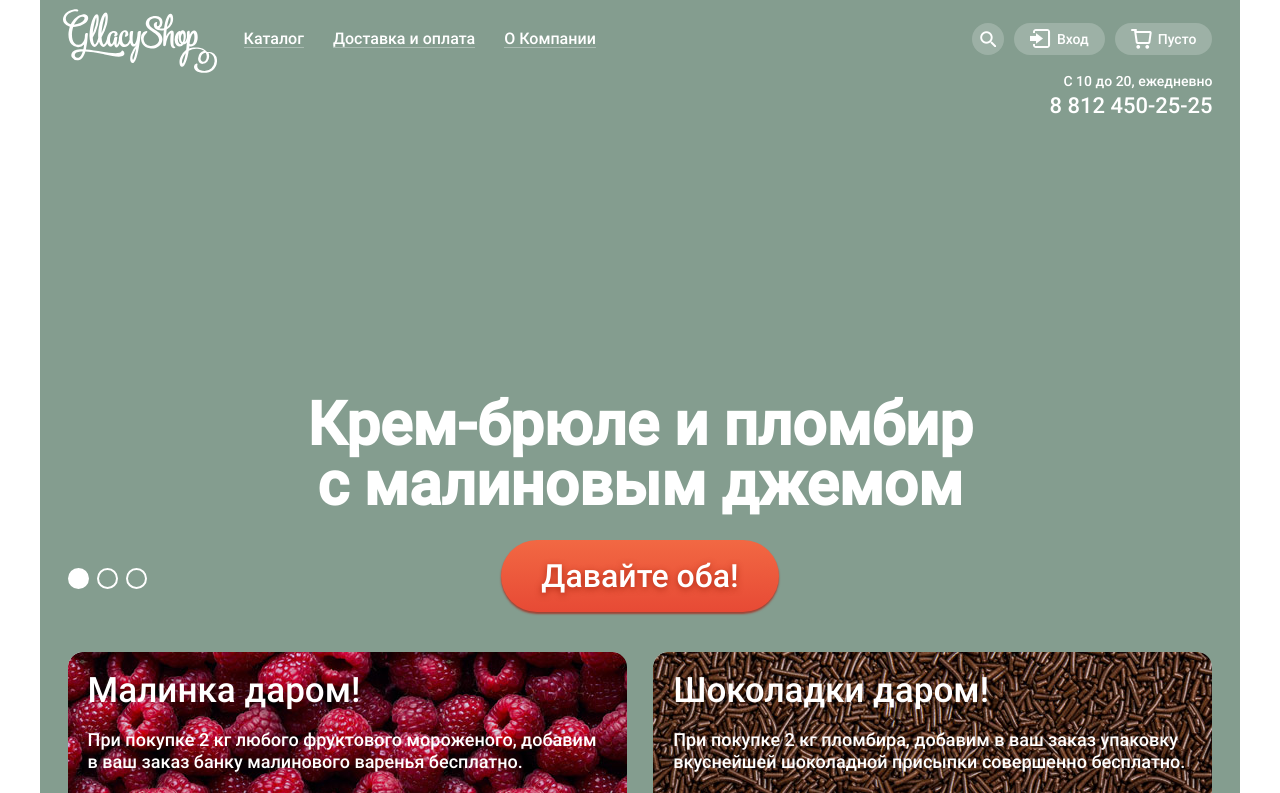
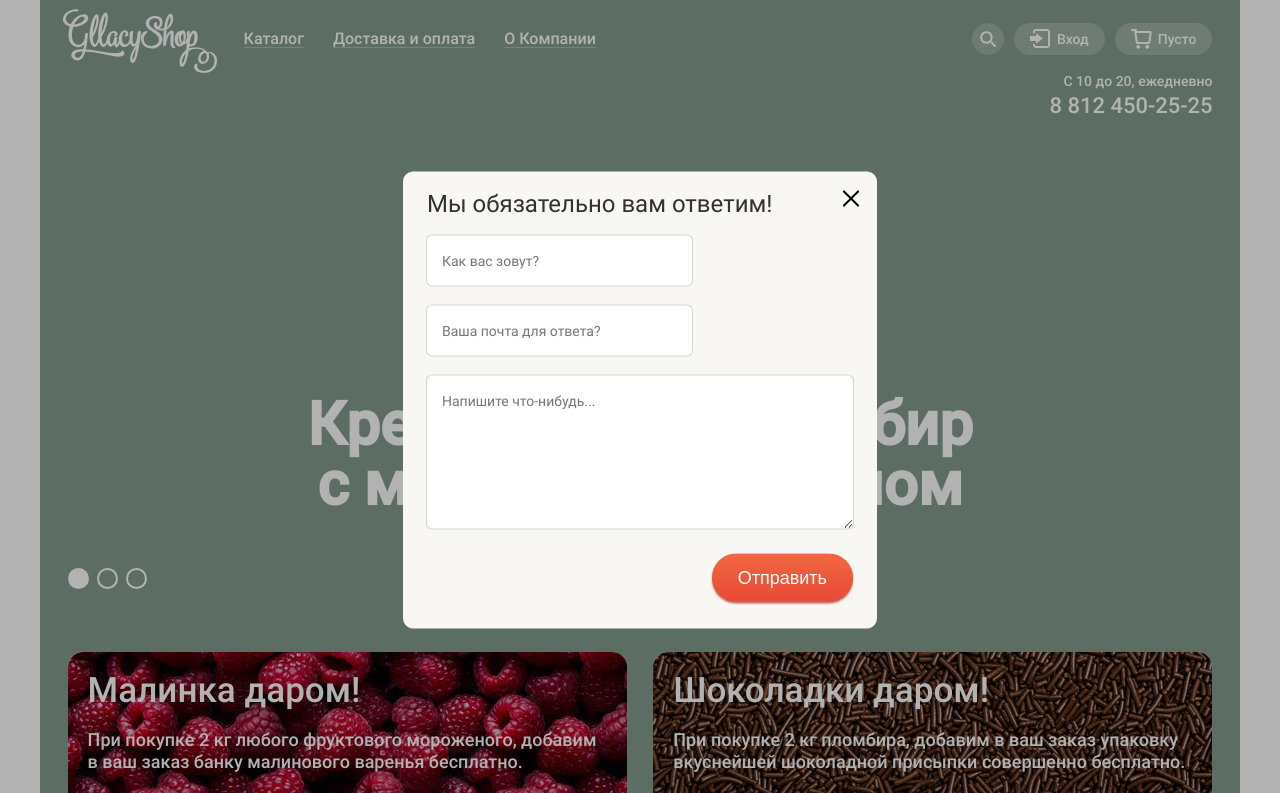
Before and after one commit to got2git/226761-gllacy, a plain HTML site: page index.html in a window 1280 px wide. Shown: the top 793 px of the page. Drawn offline with Linux system fonts and the light colour scheme; files whose address does not match are found by name.

Commit message:
Оформление
- Добавлено окно для обратной связи

```diff
--- a/css/style.css
+++ b/css/style.css
@@ -398,7 +398,9 @@ a.search-link {
 
 .search-form input::-webkit-input-placeholder,
 .login-form input::-webkit-input-placeholder,
-.newsletter-form input::-webkit-input-placeholder {
+.newsletter-form input::-webkit-input-placeholder,
+.feedback-form input::-webkit-input-placeholder,
+.feedback-form textarea::-webkit-input-placeholder {
     font-size: 14px;
     line-height: 24px;
     font-family: Roboto, Arial, sans-serif;
@@ -407,7 +409,9 @@ a.search-link {
 
 .search-form input:-moz-placeholder,
 .login-form input:-moz-placeholder,
-.newsletter-form input:-moz-placeholder {
+.newsletter-form input:-moz-placeholder,
+.feedback-form input:-moz-placeholder,
+.feedback-form textarea:-moz-placeholder{
     font-size: 14px;
     line-height: 24px;
     font-family: Roboto, Arial, sans-serif;
@@ -416,7 +420,9 @@ a.search-link {
 
 .search-form input:-ms-input-placeholder,
 .login-form input:-ms-input-placeholder,
-.newsletter-form input:-ms-input-placeholder{
+.newsletter-form input:-ms-input-placeholder,
+.feedback-form input:-ms-input-placeholder,
+.feedback-form textarea:-ms-input-placeholder {
     font-size: 14px;
     line-height: 24px;
     font-family: Roboto, Arial, sans-serif;
@@ -430,13 +436,17 @@ a.search-link {
 
 .search-form input:hover,
 .login-form input:hover,
-.newsletter-form input:hover {
+.newsletter-form input:hover,
+.feedback-form input:hover,
+.feedback-form textarea:hover {
     box-shadow: 0 0 0 2px #c7c6c5;
 }
 
 .search-form input:focus,
 .login-form input:focus,
-.newsletter-form input:focus {
+.newsletter-form input:focus,
+.feedback-form input:focus,
+.feedback-form textarea:focus {
     box-shadow: 0 0 0 2px #8fbdec;
 }
 
@@ -1177,7 +1187,7 @@ a.blog-news-link::after {
     transform: translateY(-50%);
     padding: 31px 25px;
     color: #323232;
-    background: #fff;
+    background: #fefefe;
     border-radius: 15px;
 }
 
@@ -1208,12 +1218,104 @@ a.blog-news-link::after {
 }
 
 .contacts-info .btn {
+    margin: 0;
     color: #fff;
-    margin: 0;
 }
 
 .feedback-form {
-    display: none;
+    position: fixed;
+    top: 50%;
+    left: 50%;
+    transform: translate(-50%, -50%);
+    display: block;
+    padding: 18px 24px 27px;
+    background: #f8f7f4;
+    border-radius: 10px;
+    z-index: 10;
+}
+
+.feedback-form p {
+    margin: 0 0 18px;
+    font-size: 24px;
+    line-height: 28px;
+    font-weight: 400;
+    color: #323232;
+}
+
+.feedback-form-close {
+    position: absolute;
+    top: 15px;
+    right: 15px;
+    width: 22px;
+    height: 22px;
+    font-size: 0;
+    background: none;
+    border: none;
+    outline: none;
+    cursor: pointer;
+}
+
+.feedback-form-close::before,
+.feedback-form-close::after {
+    position: absolute;
+    content: "";
+    left: 0;
+    height: 2px;
+    width: 100%;
+    background: #000;
+    border-radius: 1px;
+}
+
+.feedback-form-close::before {
+    transform: rotate(45deg);
+}
+
+.feedback-form-close::after {
+    transform: rotate(-45deg);
+}
+
+.feedback-form input,
+.feedback-form textarea {
+    display: block;
+    box-sizing: border-box;
+    width: 265px;
+    padding: 13px 15px;
+    margin: 0 0 20px;
+    font-size: 16px;
+    line-height: 24px;
+    font-family: Roboto, Arial, sans-serif;
+    font-weight: 500;
+    border: none;
+    border-radius: 5px;
+    box-shadow: 0 0 0 1px #d3d3d2;
+    color: #000;
+    outline: none;
+}
+
+.feedback-form textarea {
+    display: block;
+    width: 426px;
+    height: 153px;
+    margin: 0 0 25px;
+}
+
+.feedback-form .btn {
+    float: right;
+    font-size: 18px;
+    line-height: 24px;
+    font-weight: 500;
+    color: #fff;
+}
+
+.feedback-form-overlay {
+/*    display: none;*/
+    position: fixed;
+    top: 0;
+    left: 0;
+    width: 100%;
+    height: 100%;
+    background: rgba(0, 0, 0, 0.3);
+    z-index: 5;
 }
 
 .footer-social {
--- a/index.html
+++ b/index.html
@@ -182,10 +182,9 @@
                 <p>Для заказов по телефону:</p>
                 <a class="tel" href="tel:+78124502525">8 812 450-25-25</a>
                 <p>(с 10 до 20 ежедневно)</p>
-                <a class="btn" href="#">Форма обратной связи</a>
+                <a class="contacts-btn btn" href="#">Форма обратной связи</a>
             </div>
-            <div class="feedback-form">
-                <form action="#" method=post>
+            <form class="feedback-form" action="#" method=post>
                 <button class="feedback-form-close" type="button">Закрыть</button>
                 <p>Мы обязательно вам ответим!</p>
                 <input type="text" name="username" placeholder="Как вас зовут?">
@@ -193,7 +192,7 @@
                 <textarea name="comment" placeholder="Напишите что-нибудь..."></textarea>
                 <button class="btn">Отправить</button>
             </form>
-            </div>
+            <div class="feedback-form-overlay"></div>
         </section>
 
         <footer class="clearfix">
```
Lines whose indentation alone changed are shown as unchanged.
